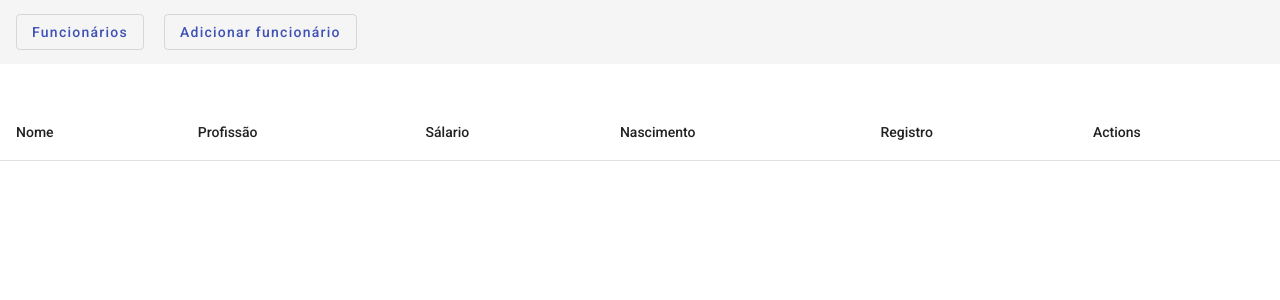
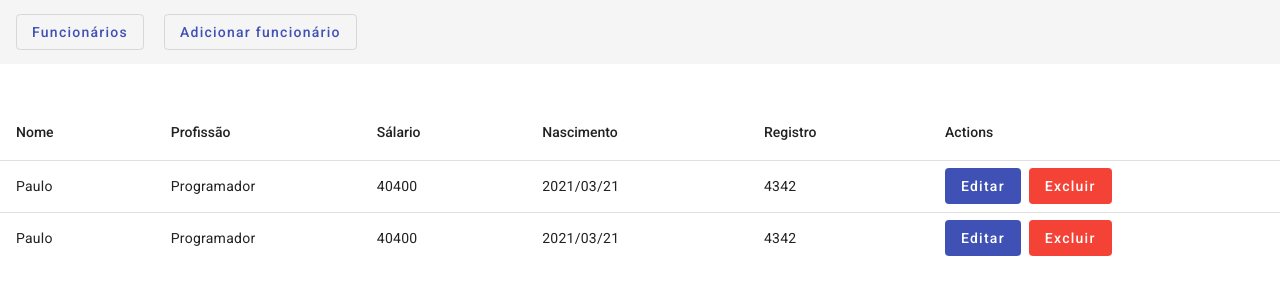
Before and after one commit to jpbs-developer/todo-employee-angular, an Angular app: page /list in a window 1280 px wide. Shown: the top 300 px of the page. Built offline with nearby package versions, Linux system fonts and the light colour scheme.

Commit message:
refactor: employeeState -> AddEmployee

```diff
--- a/src/app/components/employee-list/employee-list.component.html
+++ b/src/app/components/employee-list/employee-list.component.html
@@ -1 +1,4 @@
-<app-employee-table [tableColumns]="tableColumns"></app-employee-table>
+<app-employee-table
+  [tableColumns]="tableColumns"
+  [data]="state.employees$ | async"
+></app-employee-table>
--- a/src/app/components/employee-list/employee-list.component.ts
+++ b/src/app/components/employee-list/employee-list.component.ts
@@ -1,19 +1,14 @@
-import { Component } from '@angular/core';
+import { Component, OnInit } from '@angular/core';
 import { CommonModule } from '@angular/common';
 import { MatTableModule } from '@angular/material/table';
 import {
   EmployeeTableComponent,
   TableColumns,
 } from './employee-table/employee-table.component';
-
-export type Employee = {
-  id: number;
-  name: string;
-  jobRole: string;
-  salary: number;
-  birthDate: string;
-  registry: number;
-};
+import {
+  Employee,
+  EmployeeStateService,
+} from 'src/app/states/employee-state.service';
 
 @Component({
   selector: 'app-employee-list',
@@ -22,7 +17,7 @@ export type Employee = {
   templateUrl: './employee-list.component.html',
   styleUrls: ['./employee-list.component.scss'],
 })
-export default class EmployeeListComponent {
+export default class EmployeeListComponent implements OnInit {
   tableColumns: TableColumns[] = [
     { column: 'Nome', key: 'name' },
     { column: 'Profissão', key: 'jobRole' },
@@ -30,4 +25,28 @@ export default class EmployeeListComponent {
     { column: 'Nascimento', key: 'birthDate' },
     { column: 'Registro', key: 'registry' },
   ];
+
+  constructor(public state: EmployeeStateService) {}
+
+  ngOnInit(): void {
+    this.state.addEmployee([
+      {
+        id: 1,
+        name: 'Paulo',
+        jobRole: 'Programador',
+        birthDate: '2021/03/21',
+        registry: 4342,
+        salary: 40400,
+      },
+
+      {
+        id: 2,
+        name: 'Paulo',
+        jobRole: 'Programador',
+        birthDate: '2021/03/21',
+        registry: 4342,
+        salary: 40400,
+      },
+    ]);
+  }
 }
--- a/src/app/components/employee-list/employee-table/employee-table.component.html
+++ b/src/app/components/employee-list/employee-table/employee-table.component.html
@@ -6,9 +6,9 @@
     <td mat-cell *matCellDef="let element">{{ element[column.key] }}</td>
   </ng-container>
   <ng-container [matColumnDef]="'actions'">
-    <th mat-header-cell mat-sort-header *matHeaderCellDef>Actions</th>
-    <td mat-cell *matCellDef="let element" class="flex gap-2 mt-2">
-      <button mat-flat-button color="primary">Editar</button>
+    <th mat-header-cell *matHeaderCellDef>Actions</th>
+    <td mat-cell *matCellDef="let element" >
+      <button mat-flat-button color="primary" class="mr-2">Editar</button>
       <button mat-flat-button color="warn">Excluir</button>
     </td>
   </ng-container>
--- a/src/app/components/employee-list/employee-table/employee-table.component.ts
+++ b/src/app/components/employee-list/employee-table/employee-table.component.ts
@@ -9,7 +9,7 @@ import { CommonModule } from '@angular/common';
 import { MatTableDataSource, MatTableModule } from '@angular/material/table';
 import { MatSort, MatSortModule } from '@angular/material/sort';
 import { MatButtonModule } from '@angular/material/button';
-import { Employee } from '../employee-list.component';
+import { Employee } from 'src/app/states/employee-state.service';
 export interface TableColumns {
   column: string;
   key: string;
@@ -23,7 +23,7 @@ export interface TableColumns {
 })
 export class EmployeeTableComponent implements OnChanges {
   @ViewChild(MatSort) sort!: MatSort;
-  @Input() data: Employee[] = [];
+  @Input() data: Employee[] | null = [];
   @Input() filter: string = '';
   @Input() tableColumns: TableColumns[] = [];
   columns: string[] = [];
@@ -36,7 +36,7 @@ export class EmployeeTableComponent implements OnChanges {
       ...this.tableColumns.map((column) => column.key),
       'actions',
     ];
-    this.dataSource = new MatTableDataSource(this.data);
+    this.dataSource = new MatTableDataSource(this.data as Employee[]);
     if (changes['filter']) {
       this.applyFilter(this.filter);
     }
--- a/src/app/states/employee-state.service.ts
+++ b/src/app/states/employee-state.service.ts
@@ -1,6 +1,13 @@
 import { Injectable } from '@angular/core';
 import { BehaviorSubject } from 'rxjs';
-import { Employee } from '../components/employee-list/employee-list.component';
+export type Employee = {
+  id: number;
+  name: string;
+  jobRole: string;
+  salary: number;
+  birthDate: string;
+  registry: number;
+};
 
 @Injectable({
   providedIn: 'root',
@@ -10,14 +17,13 @@ export class EmployeeStateService {
   public employees$ = this.employeesSubject$.asObservable();
   constructor() {}
 
-  addEmployee(...employees: Employee[]): void {
-    const currentEmployees = this.employeesSubject$.getValue();
+  addEmployee(employees: Employee[]): void {
+    this.employeesSubject$.next([])
     for (let employee of employees) {
-      const employeeExists = currentEmployees.find(
-        (employee) => employee.id === employee.id
-      );
-      if (!employeeExists)
-        this.employeesSubject$.next([...currentEmployees, employee]);
+      const currentEmployees = this.employeesSubject$.getValue();
+      const employeeExists = currentEmployees.find((employeeFilter) => employeeFilter.id === employee.id );
+      !employeeExists && this.employeesSubject$.next([...currentEmployees, employee]);
     }
+    console.log(this.employeesSubject$.getValue());
   }
 }
```
